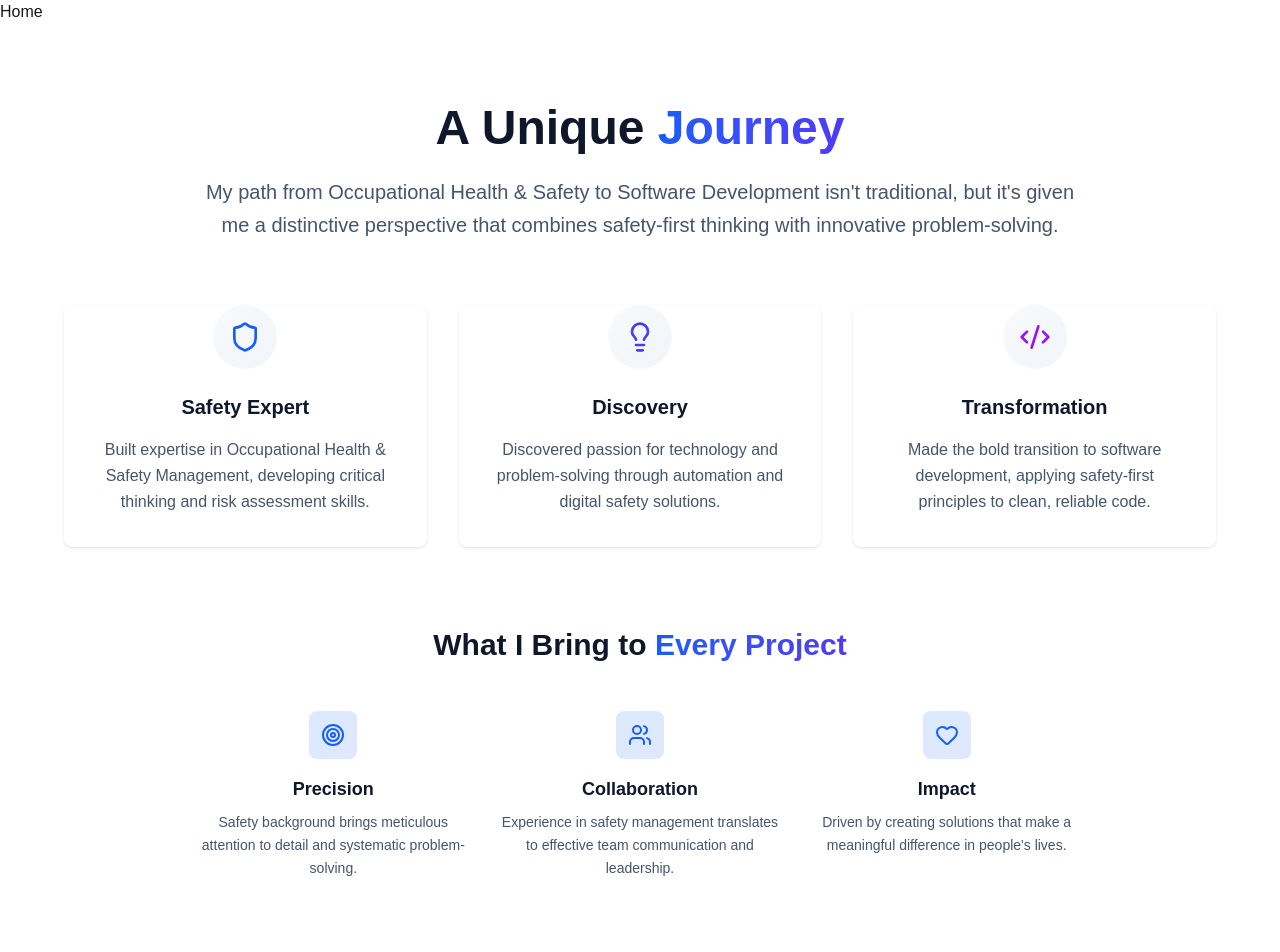
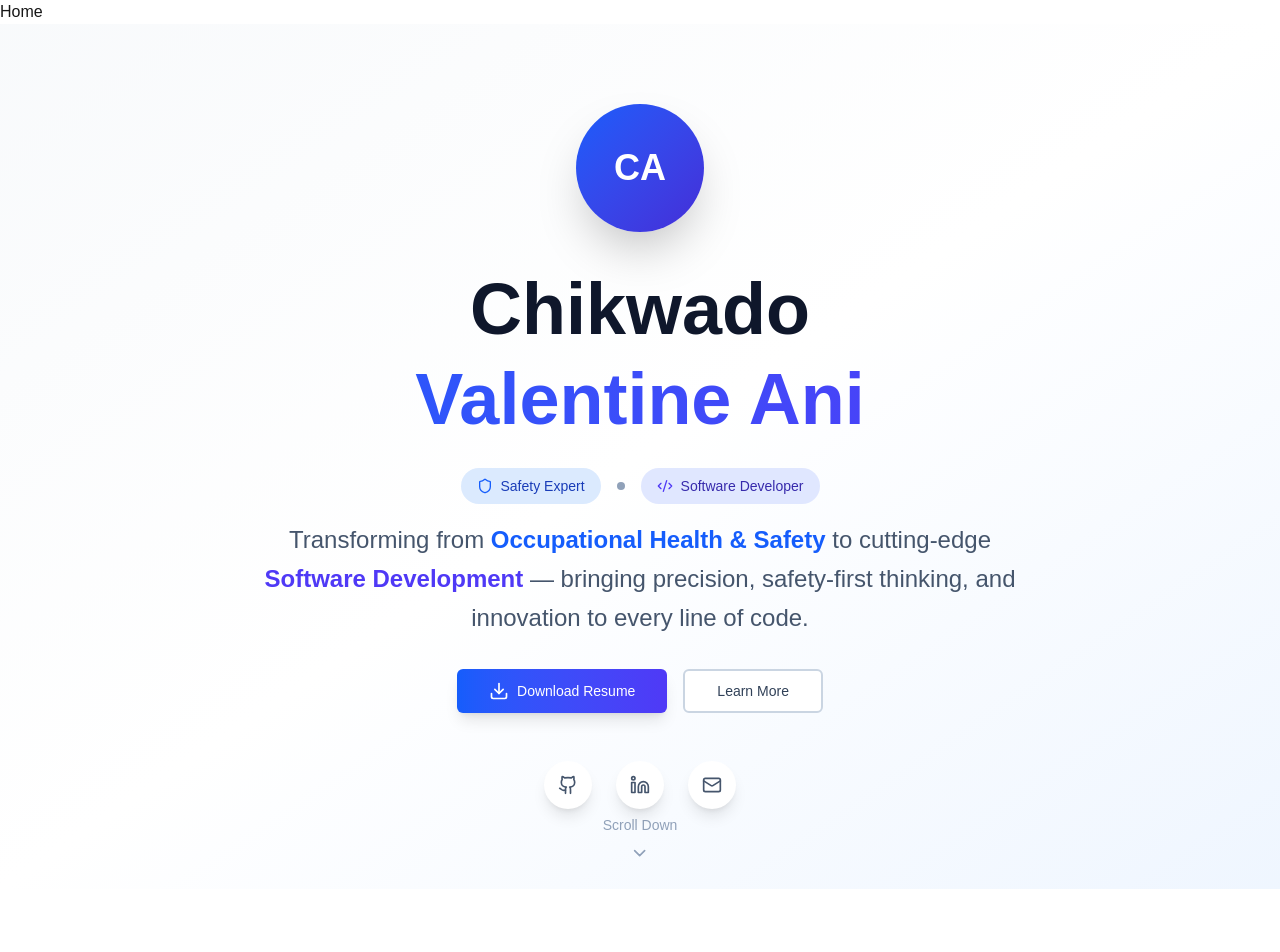
Before and after one commit to kwado5683/ChikwadoAni, a Next.js app: page / in a window 1280 px wide. Shown: the top 952 px of the page. Built offline with nearby package versions, Linux system fonts and the light colour scheme.

Commit message:
chore: added a hero section to the project

```diff
--- a/src/app/page.js
+++ b/src/app/page.js
@@ -9,6 +9,7 @@ import AboutSection from "@/components/About";
 import SkillsSection from "@/components/Skills";
 import ProjectsSection from "@/components/Projects";
 import ContactSection from "@/components/Contact";
+import HeroSection from "@/components/Hero";
 
 
 
@@ -18,6 +19,7 @@ export default function Home () {
   return(
     <>
       <h1>Home</h1>
+      <HeroSection />
       <FloatingNav />
       <AboutSection />
       <SkillsSection />
--- a/src/components/Contact.jsx
+++ b/src/components/Contact.jsx
@@ -31,8 +31,8 @@ export default function ContactSection() {
     {
       icon: Mail,
       label: "Email",
-      value: "chikwado.ani@example.com",
-      href: "mailto:chikwado.ani@example.com"
+      value: "chikwadovalentine2@gmail.com",
+      href: "chikwadovalentine2@gmail.com"
     },
     {
       icon: MapPin,
@@ -43,8 +43,8 @@ export default function ContactSection() {
     {
       icon: Phone,
       label: "Phone",
-      value: "+1 (555) 123-4567",
-      href: "tel:+15551234567"
+      value: "+447501119439",
+      href: "tel:+447501119439"
     }
   ];
 
--- /dev/null
+++ b/src/components/Hero.jsx
@@ -0,0 +1,143 @@
+import React from 'react';
+import { motion } from 'framer-motion';
+import {
+  Github,
+  Linkedin,
+  Mail,
+  Download,
+  ChevronDown,
+  Shield,
+  Code2
+} from 'lucide-react';
+import { Button } from '@/components/Button';
+
+export default function HeroSection() {
+  const scrollToAbout = () => {
+    document.getElementById('about')?.scrollIntoView({ behavior: 'smooth' });
+  };
+
+  return (
+    <section id="hero" className="min-h-screen flex items-center justify-center relative overflow-hidden bg-gradient-to-br from-slate-50 via-white to-blue-50">
+      <div className="absolute inset-0 bg-grid-slate-100 opacity-20 -z-10" />
+
+      <div className="container mx-auto px-6 py-20 relative z-10">
+        <div className="max-w-4xl mx-auto text-center">
+          <motion.div
+            initial={{ scale: 0, opacity: 0 }}
+            animate={{ scale: 1, opacity: 1 }}
+            transition={{ duration: 0.6, ease: "easeOut" }}
+            className="mb-8"
+          >
+            <div className="w-32 h-32 mx-auto rounded-full bg-gradient-to-br from-blue-600 to-indigo-700 flex items-center justify-center text-white text-4xl font-bold shadow-2xl">
+              CA
+            </div>
+          </motion.div>
+
+          <motion.div
+            initial={{ y: 30, opacity: 0 }}
+            animate={{ y: 0, opacity: 1 }}
+            transition={{ duration: 0.8, delay: 0.2 }}
+            className="mb-6"
+          >
+            <h1 className="text-5xl md:text-7xl font-extrabold text-slate-900 leading-tight">
+              Chikwado
+              <span className="block text-transparent bg-clip-text bg-gradient-to-r from-blue-600 to-indigo-600">
+                Valentine Ani
+              </span>
+            </h1>
+          </motion.div>
+
+          <motion.div
+            initial={{ y: 30, opacity: 0 }}
+            animate={{ y: 0, opacity: 1 }}
+            transition={{ duration: 0.8, delay: 0.4 }}
+            className="mb-8"
+          >
+            <div className="flex items-center justify-center gap-4 mb-4">
+              <div className="flex items-center gap-2 px-4 py-2 bg-blue-100 rounded-full">
+                <Shield className="w-4 h-4 text-blue-600" />
+                <span className="text-sm font-medium text-blue-800">Safety Expert</span>
+              </div>
+              <div className="w-2 h-2 bg-slate-400 rounded-full" />
+              <div className="flex items-center gap-2 px-4 py-2 bg-indigo-100 rounded-full">
+                <Code2 className="w-4 h-4 text-indigo-600" />
+                <span className="text-sm font-medium text-indigo-800">Software Developer</span>
+              </div>
+            </div>
+            <p className="text-xl md:text-2xl text-slate-600 max-w-3xl mx-auto leading-relaxed">
+              Transforming from <span className="font-semibold text-blue-600">Occupational Health & Safety</span>
+              {" "}to cutting-edge <span className="font-semibold text-indigo-600">Software Development</span>
+              {" "}— bringing precision, safety-first thinking, and innovation to every line of code.
+            </p>
+          </motion.div>
+
+          <motion.div
+            initial={{ y: 30, opacity: 0 }}
+            animate={{ y: 0, opacity: 1 }}
+            transition={{ duration: 0.8, delay: 0.6 }}
+            className="flex flex-col sm:flex-row gap-4 justify-center mb-12"
+          >
+            <Button
+              size="lg"
+              className="bg-gradient-to-r from-blue-600 to-indigo-600 hover:from-blue-700 hover:to-indigo-700 text-white px-8 py-3 text-lg shadow-lg hover:shadow-xl transition-all duration-300"
+            >
+              <Download className="w-5 h-5 mr-2" />
+              Download Resume
+            </Button>
+            <Button
+              size="lg"
+              variant="outline"
+              onClick={scrollToAbout}
+              className="border-2 border-slate-300 text-slate-700 hover:bg-slate-50 px-8 py-3 text-lg transition-all duration-300"
+            >
+              Learn More
+            </Button>
+          </motion.div>
+
+          <motion.div
+            initial={{ y: 30, opacity: 0 }}
+            animate={{ y: 0, opacity: 1 }}
+            transition={{ duration: 0.8, delay: 0.8 }}
+            className="flex justify-center gap-6"
+          >
+            <a
+              href="https://github.com"
+              className="w-12 h-12 bg-white rounded-full shadow-lg flex items-center justify-center text-slate-600 hover:text-blue-600 hover:shadow-xl transition-all duration-300"
+            >
+              <Github className="w-5 h-5" />
+            </a>
+            <a
+              href="https://linkedin.com"
+              className="w-12 h-12 bg-white rounded-full shadow-lg flex items-center justify-center text-slate-600 hover:text-blue-600 hover:shadow-xl transition-all duration-300"
+            >
+              <Linkedin className="w-5 h-5" />
+            </a>
+            <a
+              href="mailto:chikwado@example.com"
+              className="w-12 h-12 bg-white rounded-full shadow-lg flex items-center justify-center text-slate-600 hover:text-blue-600 hover:shadow-xl transition-all duration-300"
+            >
+              <Mail className="w-5 h-5" />
+            </a>
+          </motion.div>
+        </div>
+      </div>
+
+      <motion.div
+        initial={{ opacity: 0 }}
+        animate={{ opacity: 1 }}
+        transition={{ delay: 1.2 }}
+        className="absolute bottom-8 left-1/2 transform -translate-x-1/2"
+      >
+        <motion.button
+          onClick={scrollToAbout}
+          animate={{ y: [0, 10, 0] }}
+          transition={{ duration: 2, repeat: Infinity }}
+          className="flex flex-col items-center text-slate-400 hover:text-slate-600 transition-colors"
+        >
+          <span className="text-sm font-medium mb-2">Scroll Down</span>
+          <ChevronDown className="w-5 h-5" />
+        </motion.button>
+      </motion.div>
+    </section>
+  );
+}
```
